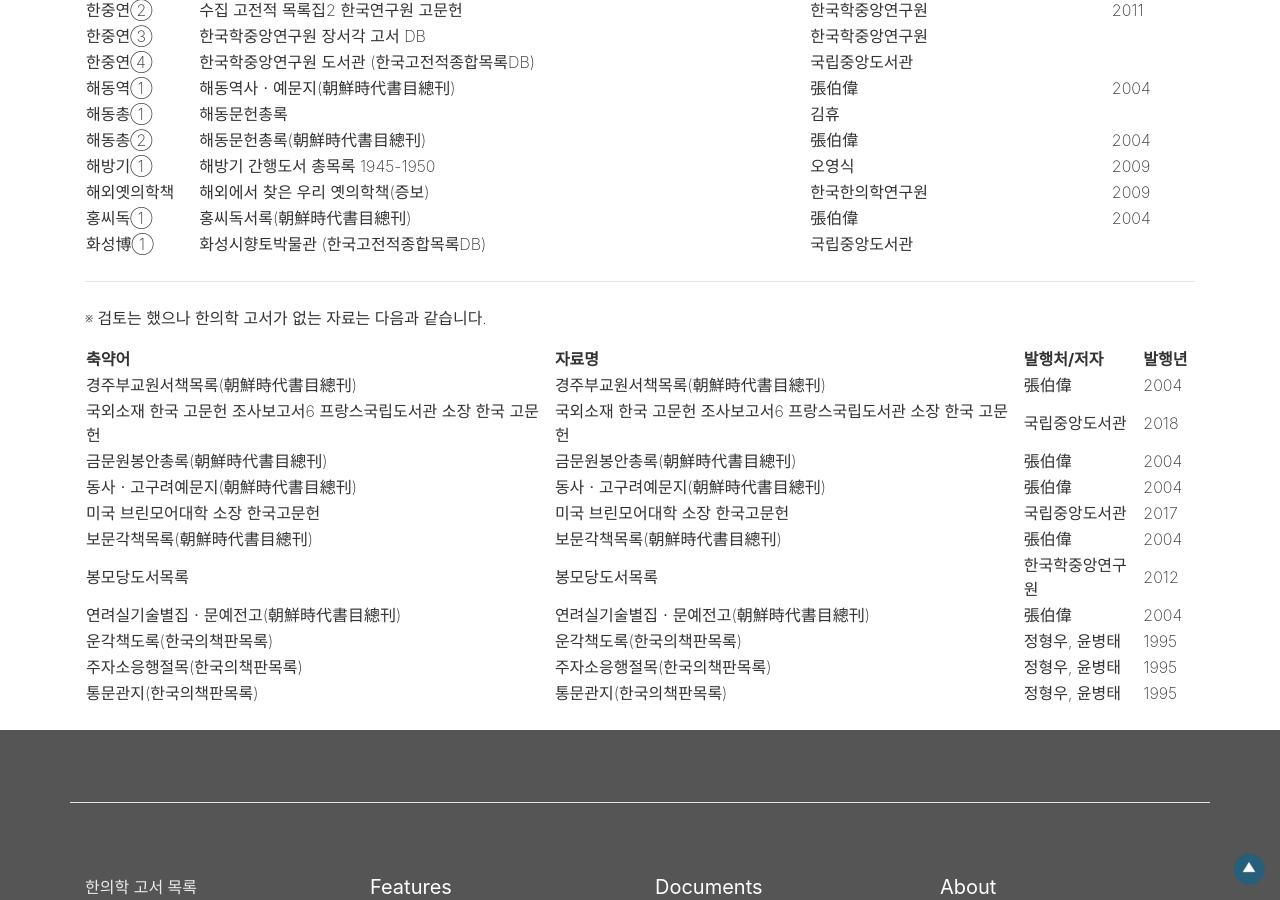
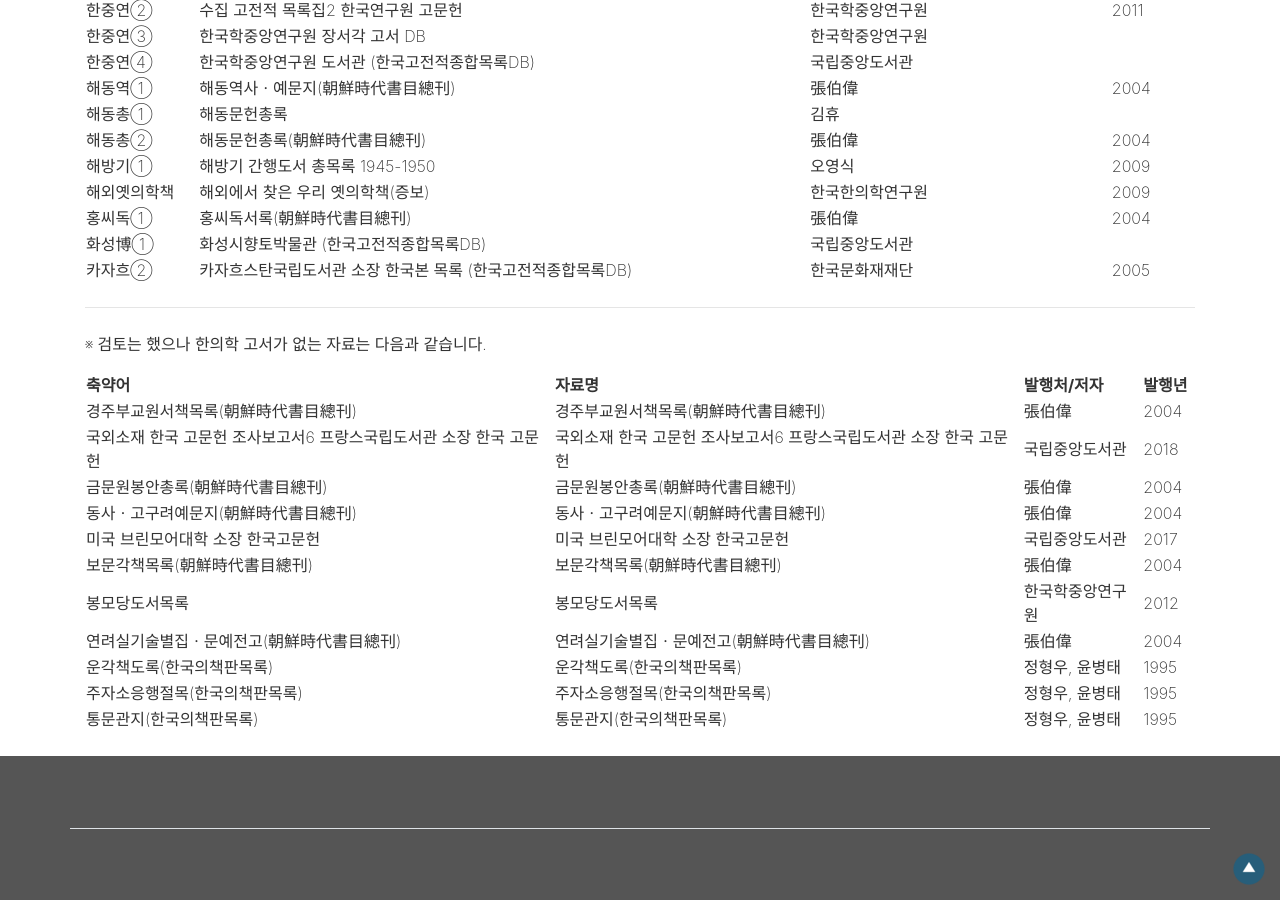
Before and after one commit to mediclassics-app/booklist, a Jekyll site: the page built from legend.md, in a window 1280 px wide and 900 px high, scrolled down 7984 px. Built offline with Jekyll 4.4.1, drawn with Linux system fonts in a browser that asks for light colours.

Commit message:
범례에도 추가, 데이터 형식 변경

```diff
--- a/legend.md
+++ b/legend.md
@@ -317,6 +317,7 @@
 | 해외옛의학책   | 해외에서 찾은 우리 옛의학책(증보)                                                       | 한국한의학연구원                           | 2009      |   |
 | 홍씨독①        | 홍씨독서록(朝鮮時代書目總刊)                                                            | 張伯偉                                     | 2004      |   |
 | 화성博①        | 화성시향토박물관 (한국고전적종합목록DB)                                                 | 국립중앙도서관                             |           |   |
+| 카자흐②        | 카자흐스탄국립도서관 소장 한국본 목록 (한국고전적종합목록DB)                                                 | 한국문화재재단                             |  2005   |   |
 
 * * *
 
```
